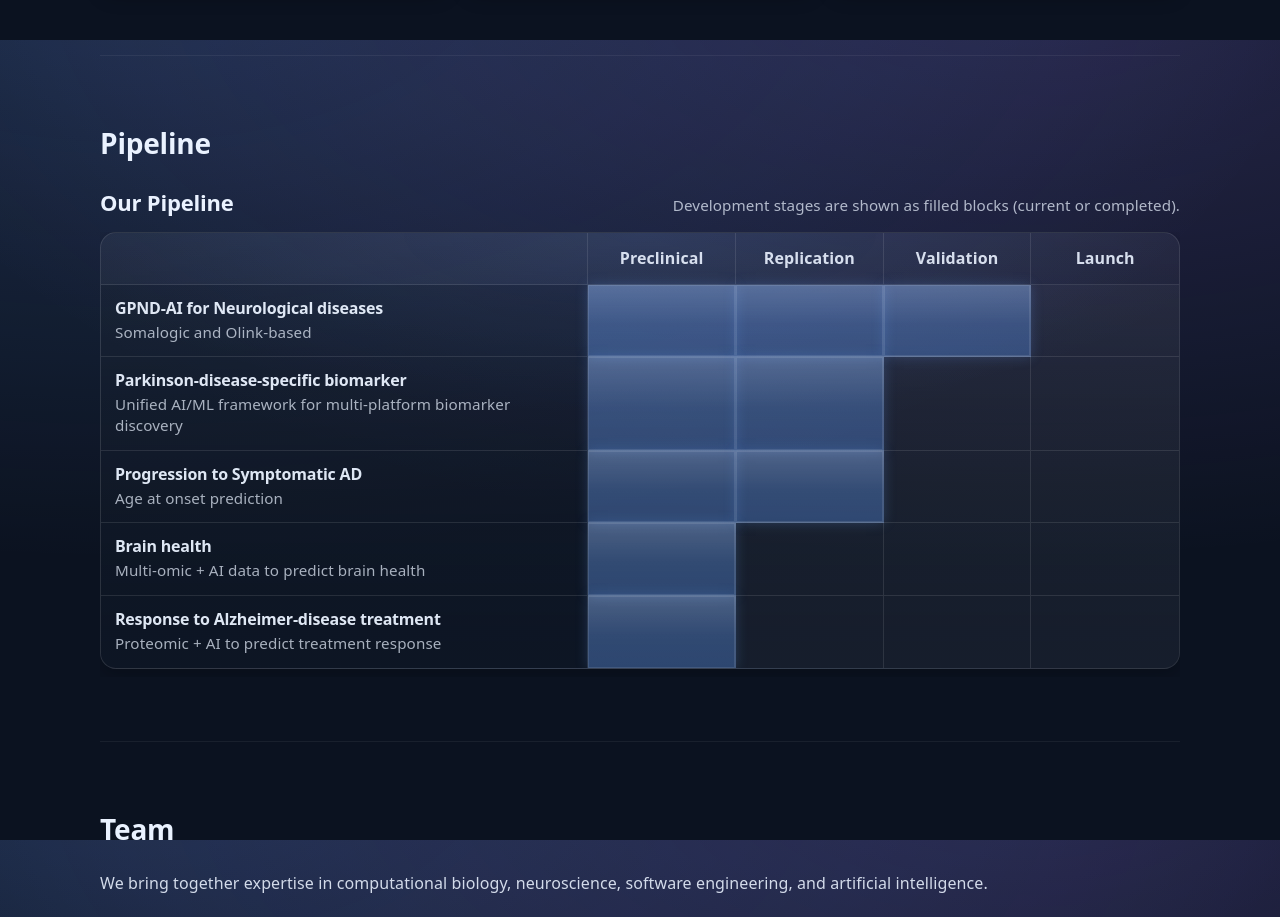
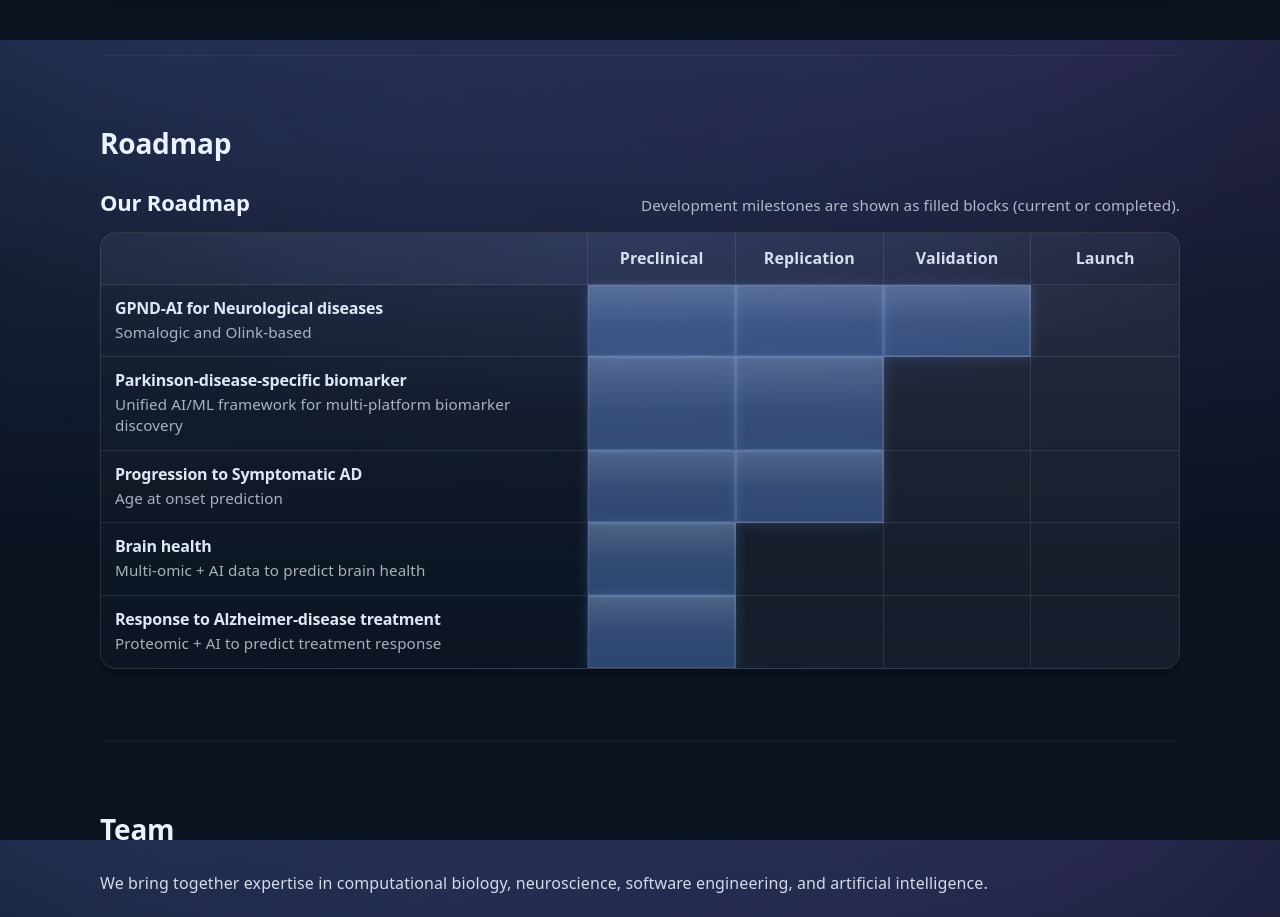
Before and after one commit to YingXu001/Andia_Health_Home, a React (Vite) app: page / in a window 1280 px wide. Shown: the part 2360-3277 px from the top of the page. Built offline with nearby package versions, Linux system fonts and the light colour scheme.

Commit message:
change roadmap

```diff
--- a/src/App.jsx
+++ b/src/App.jsx
@@ -5,7 +5,7 @@ import Card from "./components/Card"
 import Footer from "./components/Footer"
 import Citation from "./components/Citation"
 import MultiOmicsTable from "./components/MultiOmicsTable"
-import PipelineTable from "./components/PipelineTable"
+import RoadmapTable from "./components/RoadmapTable"
 
 
 export default function App() {
@@ -93,8 +93,8 @@ export default function App() {
           </div>
         </Section>
 
-        <Section id="pipeline" title="Pipeline">
-          <PipelineTable />
+        <Section id="roadmap" title="Roadmap">
+          <RoadmapTable />
         </Section>
 
         <Section id="team" title="Team">
--- a/src/components/PipelineTable.jsx
+++ b/src/components/RoadmapTable.jsx
@@ -1,8 +1,6 @@
-export default function PipelineTable() {
+export default function RoadmapTable() {
   const stages = ["Preclinical", "Replication", "Validation", "Launch"]
 
-  // Fill map: which stages are filled (like your screenshot)
-  // You can adjust these booleans anytime.
   const rows = [
     {
       title: "GPND-AI for Neurological diseases",
@@ -32,18 +30,16 @@ export default function PipelineTable() {
   ]
 
   return (
-    <div className="pipeWrap" aria-label="Our pipeline">
+    <div className="pipeWrap" aria-label="Our roadmap">
       <div className="pipeHeader">
-        <h2 className="pipeTitle">Our Pipeline</h2>
+        <h2 className="pipeTitle">Our Roadmap</h2>
         <p className="pipeNote">
-          Development stages are shown as filled blocks (current or completed).
+          Development milestones are shown as filled blocks (current or completed).
         </p>
       </div>
 
-      {/* scroll container for small screens */}
-      <div className="pipeScroll" role="region" aria-label="Pipeline stage table">
+      <div className="pipeScroll" role="region" aria-label="Roadmap stage table">
         <div className="pipeTable">
-          {/* header row */}
           <div className="pipeRow pipeRowHead">
             <div className="pipeCell pipeLeft pipeHeadLeft" />
             {stages.map((s) => (
@@ -53,7 +49,6 @@ export default function PipelineTable() {
             ))}
           </div>
 
-          {/* data rows */}
           {rows.map((r) => (
             <div key={r.title} className="pipeRow">
               <div className="pipeCell pipeLeft">
@@ -67,7 +62,9 @@ export default function PipelineTable() {
                   <div
                     key={s}
                     className={`pipeCell pipeStage ${isFilled ? "isFilled" : ""}`}
-                    aria-label={`${r.title} — ${s}: ${isFilled ? "active" : "not active"}`}
+                    aria-label={`${r.title} — ${s} milestone: ${
+                      isFilled ? "active" : "planned"
+                    }`}
                   />
                 )
               })}
```
